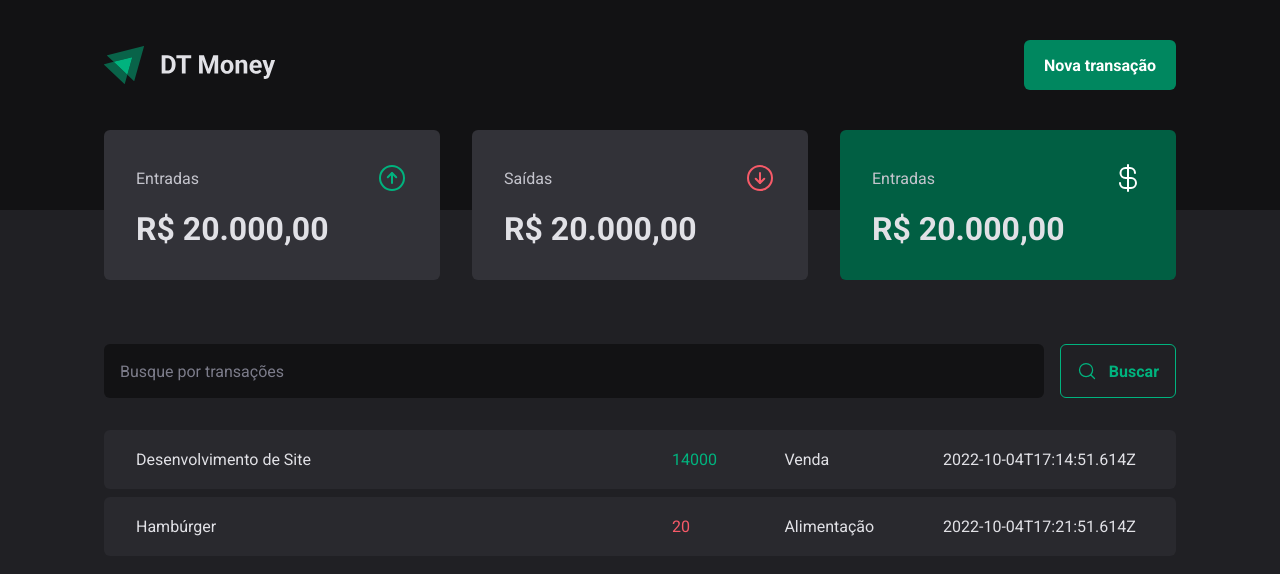
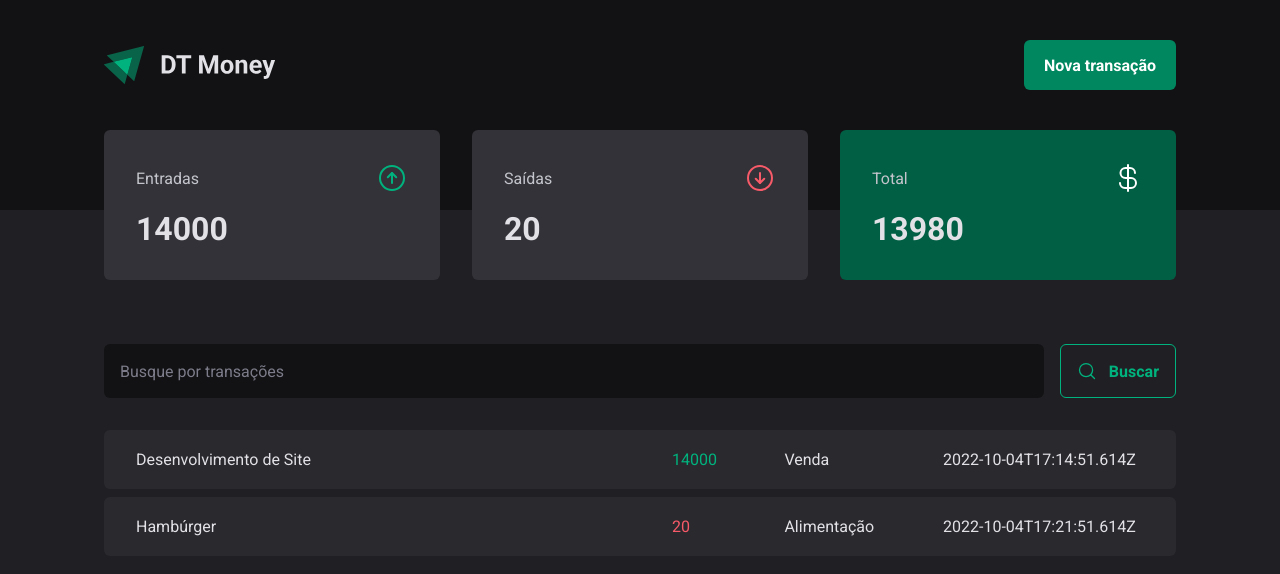
Before and after one commit to RenanArantes/dt-money, a React (Vite) app: page / in a window 1280 px wide. Shown: the top 574 px of the page. Built offline with nearby package versions, Linux system fonts and the light colour scheme; data requests are answered from the project's data file.

Commit message:
Calculando resumo de transações

```diff
--- a/src/Components/Summary/index.tsx
+++ b/src/Components/Summary/index.tsx
@@ -1,7 +1,30 @@
 import { ArrowCircleUp, ArrowCircleDown, CurrencyDollar } from 'phosphor-react'
+import { useContext } from 'react'
+import { TransactionsContext } from '../../contexts/TransactionsContext'
 import { SummaryCard, SummaryContainer } from './styles'
 
 export function Summary() {
+  const { transactions } = useContext(TransactionsContext)
+
+  const summary = transactions.reduce(
+    (acc, transaction) => {
+      if (transaction.type === 'income') {
+        acc.income += transaction.price
+        acc.total += transaction.price
+      } else {
+        acc.outcome += transaction.price
+        acc.total -= transaction.price
+      }
+
+      return acc
+    },
+    {
+      income: 0,
+      outcome: 0,
+      total: 0,
+    },
+  )
+
   return (
     <SummaryContainer>
       <SummaryCard>
@@ -9,7 +32,7 @@
           <span>Entradas</span>
           <ArrowCircleUp size={32} color={'#00b37e'} />
         </header>
-        <strong>R$ 20.000,00</strong>
+        <strong>{summary.income}</strong>
       </SummaryCard>
 
       <SummaryCard>
@@ -17,15 +40,15 @@
           <span>Saídas</span>
           <ArrowCircleDown size={32} color={'#f75a68'} />
         </header>
-        <strong>R$ 20.000,00</strong>
+        <strong>{summary.outcome}</strong>
       </SummaryCard>
 
       <SummaryCard variant="green">
         <header>
-          <span>Entradas</span>
+          <span>Total</span>
           <CurrencyDollar size={32} color={'#fff'} />
         </header>
-        <strong>R$ 20.000,00</strong>
+        <strong>{summary.total}</strong>
       </SummaryCard>
     </SummaryContainer>
   )
```
